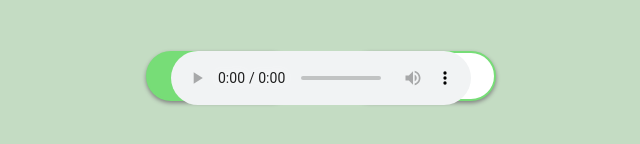
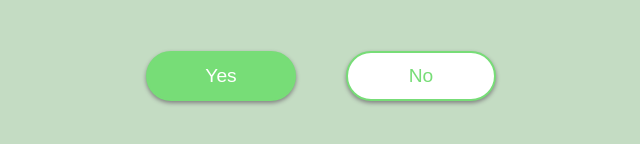
Before and after one commit to dvm69/aryaa, a plain HTML site: page index.html in a window 1280 px wide. Shown: the part 530-674 px from the top of the page, without its empty margins (319-959 px from the left). Drawn offline with Linux system fonts and the light colour scheme.

Commit message:
Update index.html

```diff
--- a/index.html
+++ b/index.html
@@ -13,7 +13,7 @@
         <div class="btn-group">
             <button class="yes-btn">Yes</button>
             <button class="no-btn">No</button>
-        <audio id="myaudio" controls autoplay src="audio.mp3"></audio>
+
     <script src="script.js"></script>
 </body>
 </html>
```
